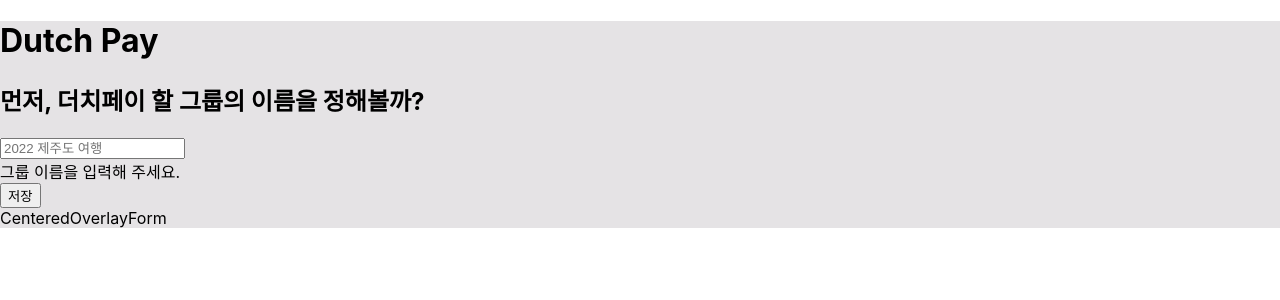
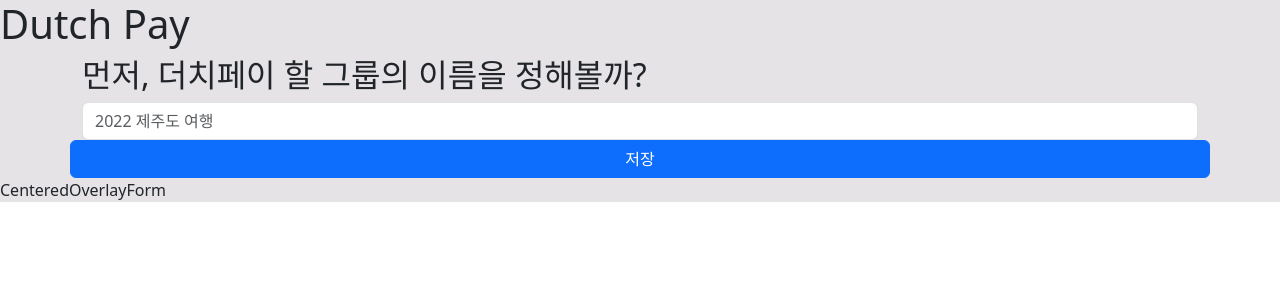
Before and after one commit to hottouk/dutchpay-fastcampus, a React (Create React App) app: page / in a window 1280 px wide. Shown: the top 300 px of the page. Built offline with nearby package versions, Linux system fonts and the light colour scheme.

Commit message:
그룹 생성 컴포넌트 구현 완료

```diff
--- /dev/null
+++ b/jest-setup.js
@@ -0,0 +1 @@
+import '@testing-library/jest-dom'
--- a/jest.config.js
+++ b/jest.config.js
@@ -1,7 +1,8 @@
 
 const config = {
   verbose: true,
-  testEnvironment: 'jsdom'
+  testEnvironment: 'jsdom',
+  setupFilesAfterEnv: ['<rootDir>/jest-setup.js']
 };
 
 module.exports= config;
--- a/package.json
+++ b/package.json
@@ -3,7 +3,6 @@
   "version": "0.1.0",
   "private": true,
   "dependencies": {
-    "@testing-library/jest-dom": "^5.17.0",
     "@testing-library/react": "^13.4.0",
     "@testing-library/user-event": "^13.5.0",
     "@types/react": "^18.2.15",
@@ -44,6 +43,7 @@
     "@babel/core": "^7.22.9",
     "@babel/preset-env": "^7.22.9",
     "@babel/preset-react": "^7.22.5",
-    "@babel/preset-typescript": "^7.22.5"
+    "@babel/preset-typescript": "^7.22.5",
+    "@testing-library/jest-dom": "^5.17.0"
   }
 }
--- a/src/App.js
+++ b/src/App.js
@@ -3,10 +3,12 @@ import { BrowserRouter, Routes, Route } from 'react-router-dom';
 import CreateGroups from './components/CreateGroups';
 import ExpenseMain from './components/ExpenseMain';
 import AddMembers from './components/AddMembers';
-import RecoilRoot from 'recoil'
+import { RecoilRoot } from 'recoil'
+import 'bootstrap/dist/css/bootstrap.min.css';
 
 function App() {
   return (
+    <RecoilRoot>
       <BrowserRouter>
         <Routes>
           <Route path="/" element={<CreateGroups />} />
@@ -14,6 +16,7 @@ function App() {
           <Route path="/expense" element={<ExpenseMain />} />
         </Routes>
       </BrowserRouter>
+    </RecoilRoot>
   );
 }
 export default App;
--- a/src/components/CreateGroups.jsx
+++ b/src/components/CreateGroups.jsx
@@ -7,11 +7,31 @@ import { groupNameState } from "../state/groupName"
 
 
 const CreateGroups = () => {
+  const [groupName, setGroupName] = useRecoilState(groupNameState)
+  const [validGroupName, setValidGroupName] = useState(false)
+  const [validated, setValidated] = useState(false);
+
+  const handleSubmit = (event) => {
+    event.preventDefault()
+    const form = event.currentTarget
+    if (form.checkValidity()) {
+      setValidGroupName(true)
+    } else {
+      setValidGroupName(false)
+      event.stopPropagation()
+    }
+    setValidated(true)
+  }
+
+  const handleChange = (event) => {
+    setGroupName(event.target.value)
+  }
+
   return (
     <div>
       <h1>Dutch Pay</h1>
       <Container>
-        <Form noValidate>
+        <Form noValidate validated={validated} onSubmit={handleSubmit}>
           <Row>
             <h2>먼저, 더치페이 할 그룹의 이름을 정해볼까?</h2>
           </Row>
@@ -20,8 +40,12 @@ const CreateGroups = () => {
               <Form.Control
                 type='text'
                 required
-                placeholder='2022 제주도 여행' />
-              <Form.Control.Feedback type='invalid'>
+                placeholder='2022 제주도 여행'
+                onChange={handleChange} />
+              <Form.Control.Feedback
+                type='invalid'
+                data-valid={validGroupName}
+              >
                 그룹 이름을 입력해 주세요.
               </Form.Control.Feedback>
             </Form.Group>
```
Also changed, not shown: 2 other files (tests, documents, lock files or other folders). Lines whose indentation alone changed are shown as unchanged.
